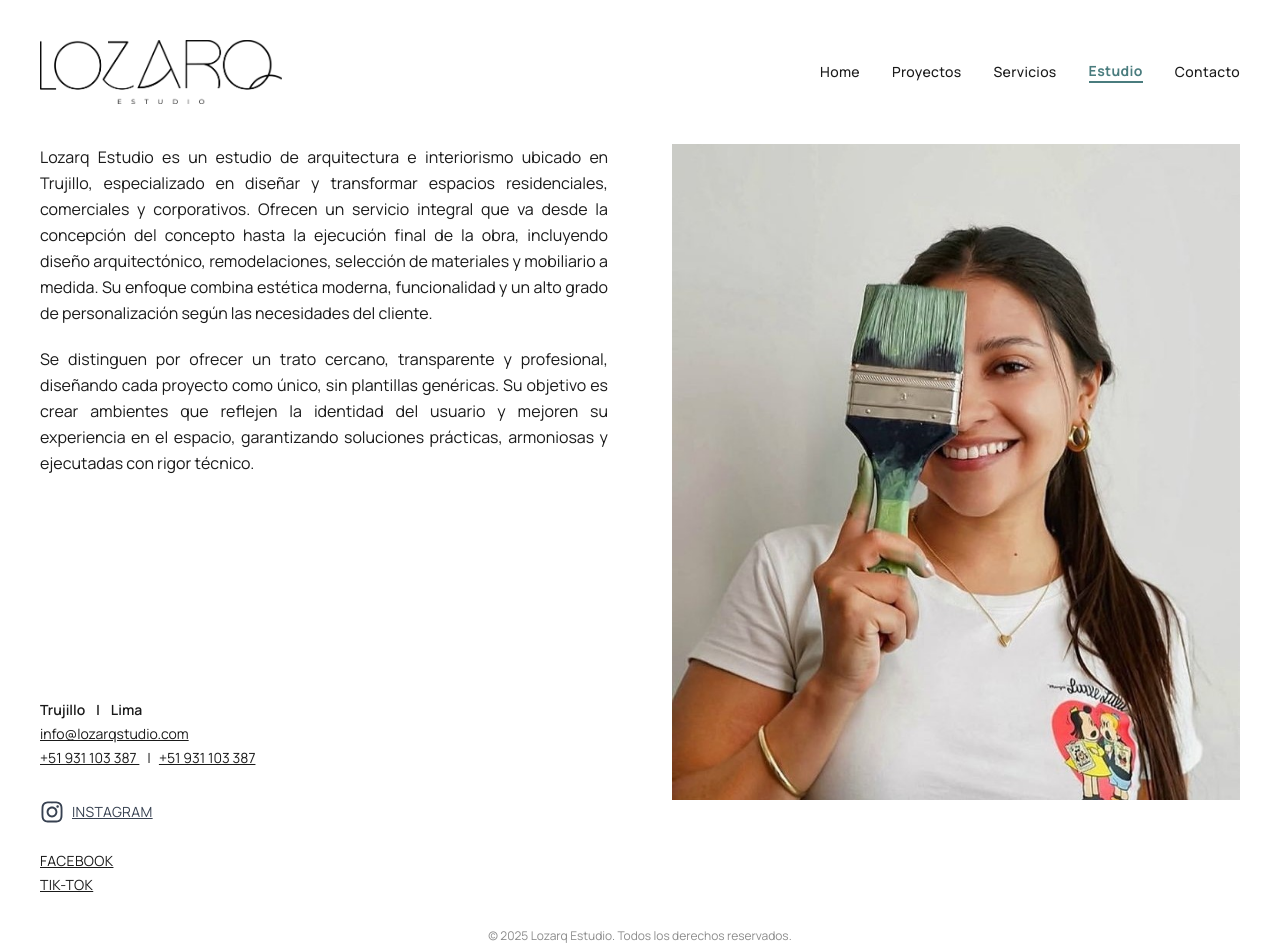
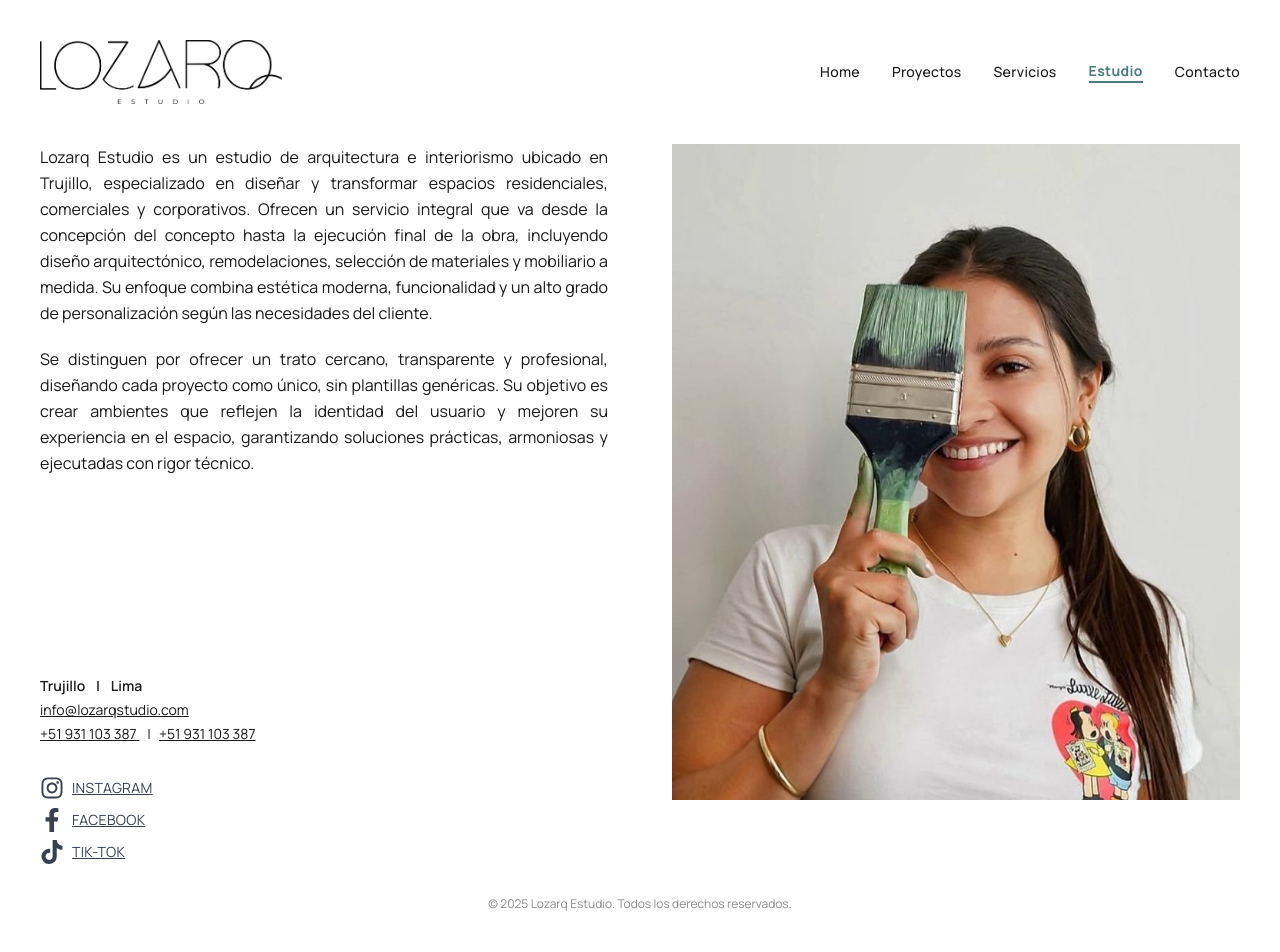
Before and after one commit to abeeflow/lozarq-web-app, a React (Vite) app: page /estudio in a window 1280 px wide. Shown: the top 952 px of the page. Built offline with nearby package versions, Linux system fonts and the light colour scheme.

Commit message:
Se agregaron logos minimalistas

```diff
--- a/src/pages/EstudioPage.tsx
+++ b/src/pages/EstudioPage.tsx
@@ -2,7 +2,7 @@
 import { Link } from 'react-router-dom';
 import Header from '../components/Header';
 import Footer from '../components/Footer';
-import { FaInstagram } from "react-icons/fa";
+import { FaInstagram, FaFacebookF, FaTiktok  } from "react-icons/fa";
 
 // Reemplaza por tu imagen real (p.e. import teamImg from '../assets/estudio.jpg')
 const teamImg = '/foto_portadada_v2.jpg';
@@ -43,7 +43,6 @@ export default function EstudioPage() {
               <br />
               <br />
               <br />
-              <br />
               {/* Bloque de contacto */}
               <address className="not-italic space-y-1 text-sm">
                 <p className="font-semibold">
@@ -63,12 +62,12 @@ export default function EstudioPage() {
               </address>
 
               {/* Instagram */}
-              <div >
+              <div className="flex flex-col ">
                 <a
                   href="https://www.instagram.com/lozarqestudio/"
                   target="_blank"
                   rel="noopener noreferrer"
-                  className="flex items-center gap-2 text-sm text-gray-700 hover:text-black transition-colors"
+                  className="flex items-center gap-2 text-sm text-gray-700 hover:text-black transition-colors mt-0"
                 >
                   <FaInstagram className="text-2xl" />
                   <span>
@@ -83,8 +82,16 @@ export default function EstudioPage() {
                   </span>
                 </a>
 
-                <br />
-                 <a
+                <a
+                  href="https://www.facebook.com/lozarqestudio/"
+                  target="_blank"
+                  rel="noopener noreferrer"
+                  className="flex items-center gap-2 text-sm text-gray-700 hover:text-black transition-colors mt-2"
+
+                >
+                  <FaFacebookF className="text-2xl" />
+                  <span>
+                    <a
                   href="https://www.instagram.com/lozarqestudio/"
                   target="_blank"
                   rel="noreferrer"
@@ -92,8 +99,20 @@ export default function EstudioPage() {
                 >
                   FACEBOOK
                 </a>
-                <br />
+                  </span>
+                </a>
+
                  <a
+                  href="https://www.facebook.com/lozarqestudio/"
+                  target="_blank"
+                  rel="noopener noreferrer"
+                  className="flex items-center gap-2 text-sm text-gray-700 hover:text-black transition-colors  mt-2"
+
+                >
+                  <FaTiktok className="text-2xl" />
+
+                  <span>
+                    <a
                   href="https://www.instagram.com/lozarqestudio/"
                   target="_blank"
                   rel="noreferrer"
@@ -101,6 +120,10 @@ export default function EstudioPage() {
                 >
                   TIK-TOK
                 </a>
+                  </span>
+                </a>
+
+
 
 
               </div>
```
